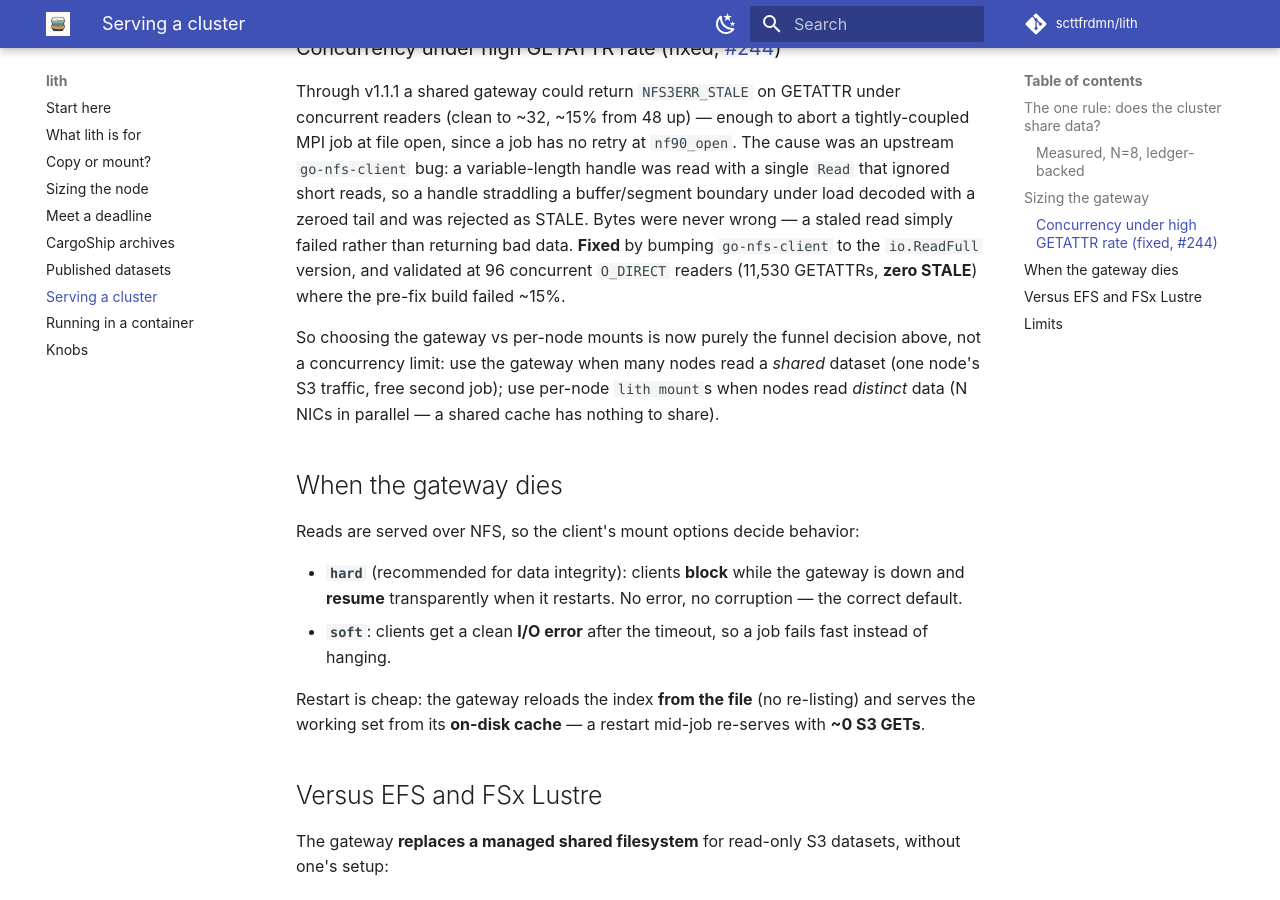
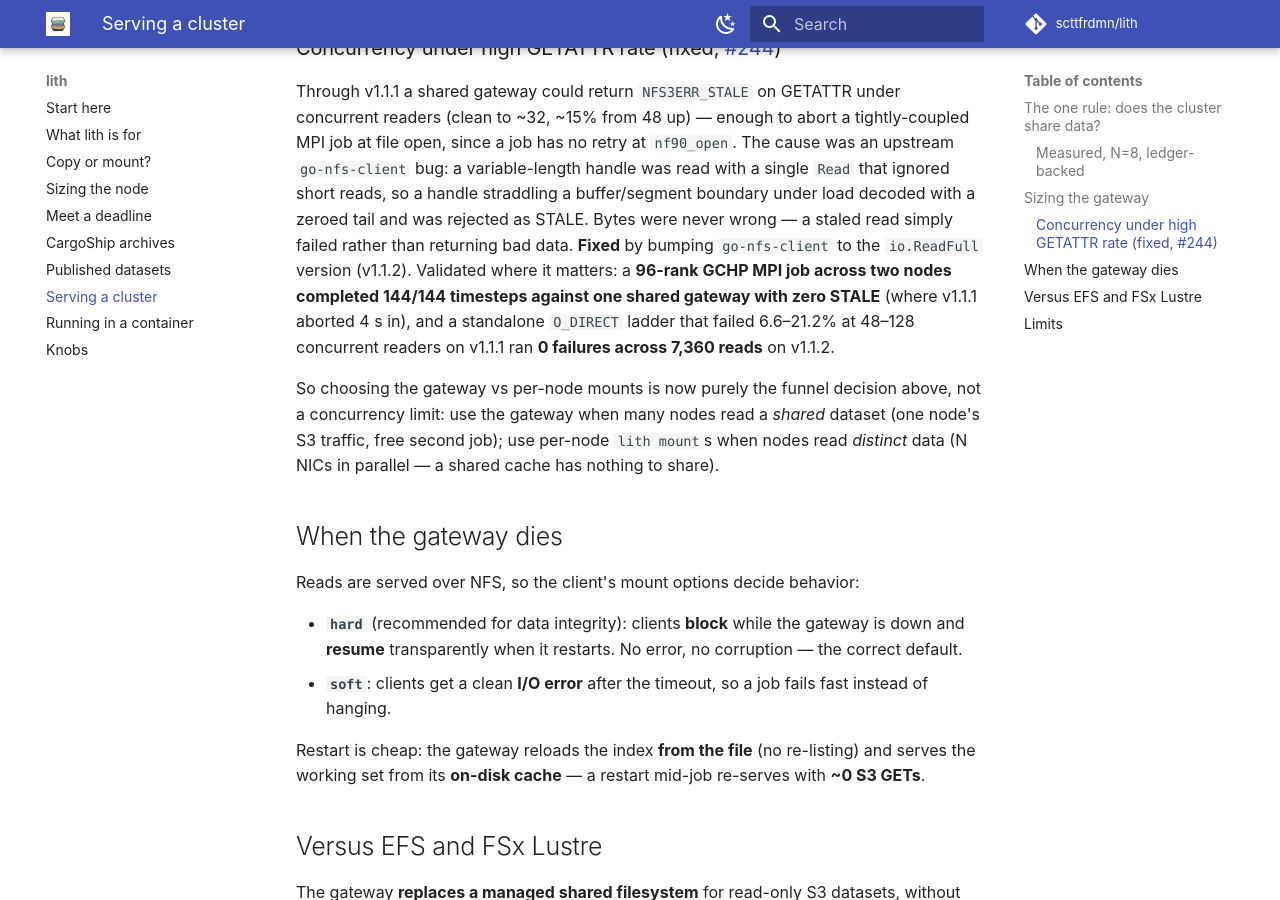
Before and after one commit to scttfrdmn/lith, an MkDocs documentation site: the page built from docs/serving-a-cluster.md, in a window 1280 px wide and 900 px high, scrolled down 1732 px. Built offline with MkDocs 1.6.1 and Material for MkDocs 9.7.7, drawn with Linux system fonts in a browser that asks for light colours; comment, search, counter and statistics services are not loaded.

Commit message:
docs(#244): cite the 96-rank MPI validation, not just the dd loop (#251)
Replace the serve-nfs concurrency note's dd-loop validation with the real
close: a 96-rank GCHP MPI job across two nodes completing 144/144 against
one shared gateway with zero STALE (v1.1.1 aborted 4s in), plus the
O_DIRECT ladder going 0/7360 on v1.1.2 where v1.1.1 failed 6.6-21.2%.
Community-validated on the GCHP cluster (#244).

```diff
--- a/docs/serving-a-cluster.md
+++ b/docs/serving-a-cluster.md
@@ -68,9 +68,12 @@ The cause was an upstream `go-nfs-client` bug: a variable-length handle was read
 with a single `Read` that ignored short reads, so a handle straddling a
 buffer/segment boundary under load decoded with a zeroed tail and was rejected as
 STALE. Bytes were never wrong — a staled read simply failed rather than returning
-bad data. **Fixed** by bumping `go-nfs-client` to the `io.ReadFull` version, and
-validated at 96 concurrent `O_DIRECT` readers (11,530 GETATTRs, **zero STALE**)
-where the pre-fix build failed ~15%.
+bad data. **Fixed** by bumping `go-nfs-client` to the `io.ReadFull` version (v1.1.2).
+Validated where it matters: a **96-rank GCHP MPI job across two nodes completed
+144/144 timesteps against one shared gateway with zero STALE** (where v1.1.1
+aborted 4 s in), and a standalone `O_DIRECT` ladder that failed 6.6–21.2% at
+48–128 concurrent readers on v1.1.1 ran **0 failures across 7,360 reads** on
+v1.1.2.
 
 So choosing the gateway vs per-node mounts is now purely the funnel decision
 above, not a concurrency limit: use the gateway when many nodes read a *shared*
```
